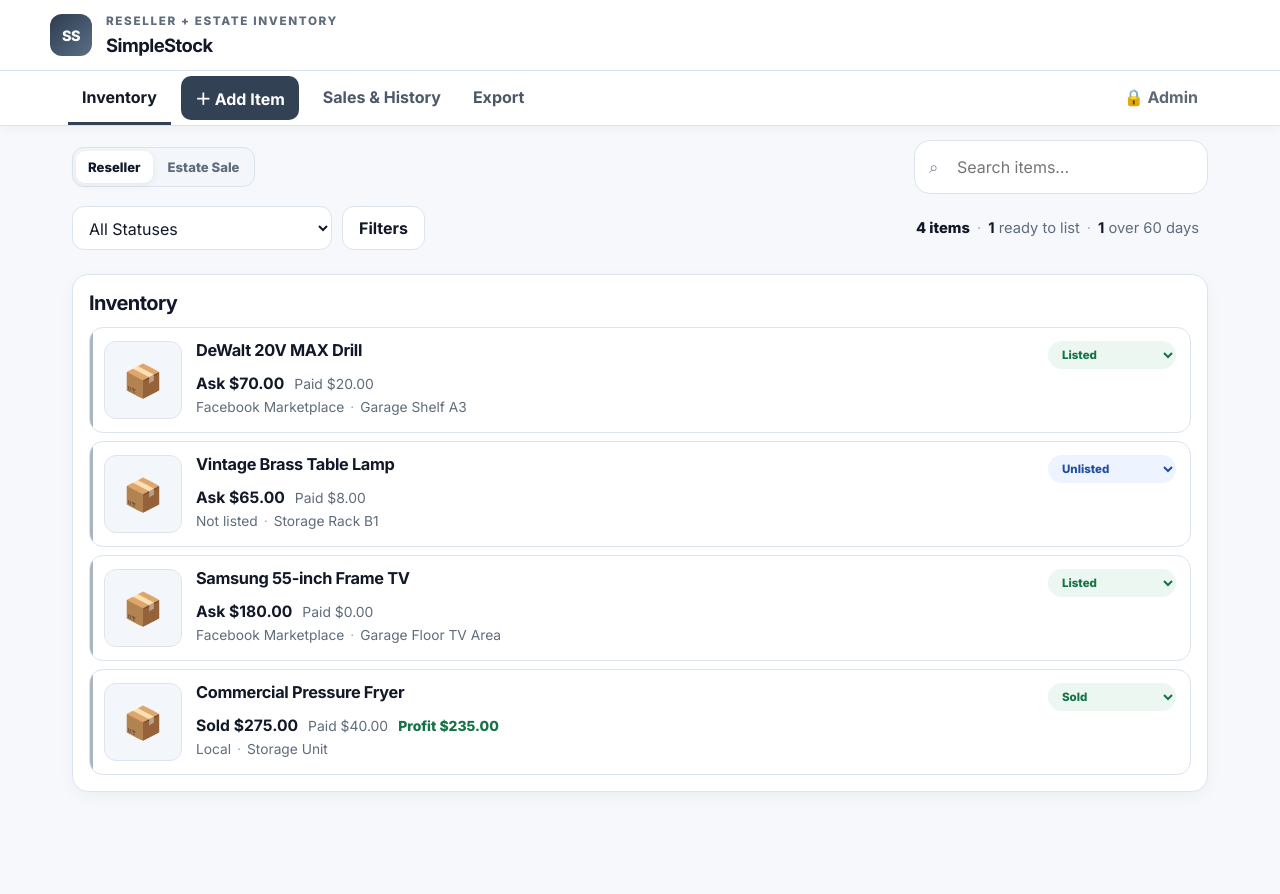
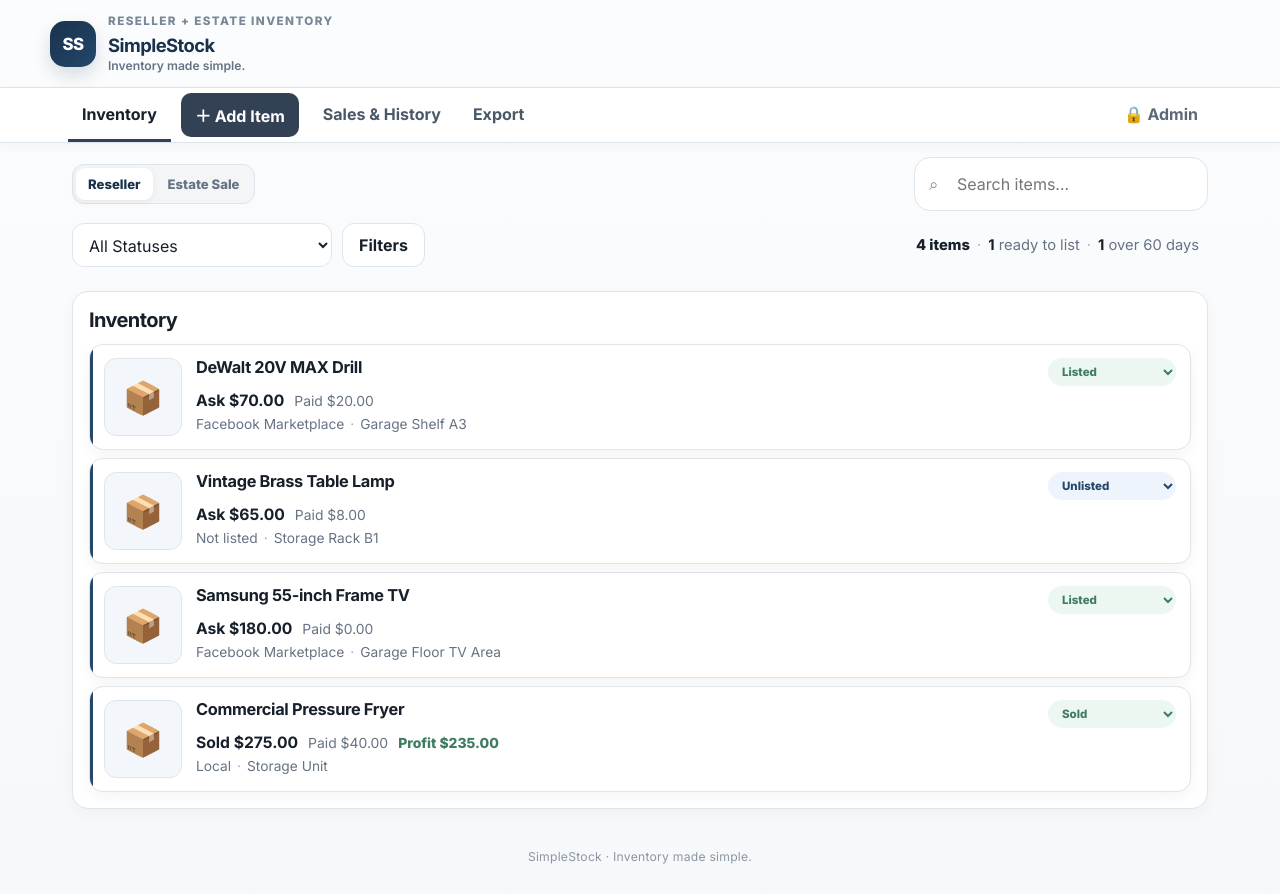
Before and after one commit to BigO2183/Asset-Tracker, a website: page index.html in a window 1280 px wide. Before the commit the page ends 814 px from the top, so only its background shows below. Drawn offline with Linux system fonts and the light colour scheme; no server answers.

Commit message:
Add files via upload
ux

```diff
--- a/index.html
+++ b/index.html
@@ -15,7 +15,7 @@
       <div class="brand-mark">SS</div>
       <div>
         <p class="eyebrow">RESELLER + ESTATE INVENTORY</p>
-        <h1>SimpleStock</h1>
+        <h1>SimpleStock</h1><span class="brand-tagline">Inventory made simple.</span>
       </div>
     </div>
   </header>
@@ -270,6 +270,8 @@
     </div>
   </dialog>
 
+  <footer class="brand-footer">SimpleStock · Inventory made simple.</footer>
+
   <div id="toast" class="toast hidden" role="status" aria-live="polite"></div>
 
   <script src="app.js"></script>
--- a/styles.css
+++ b/styles.css
@@ -1,28 +1,38 @@
 
 :root{
-  --bg:#f4f7fb;
-  --bg-2:#eef3fb;
+  --bg:#f7f8fa;
+  --bg-2:#f0f3f7;
   --panel:#ffffff;
-  --panel-soft:#fbfcfe;
-  --text:#111827;
-  --muted:#5f6c7b;
-  --line:#dce4ee;
-  --line-strong:#c7d3e1;
-  --primary:#2251e6;
-  --primary-strong:#12339b;
-  --primary-soft:#e8efff;
-  --dark:#0f172a;
-  --good:#157347;
-  --good-soft:#ebf7f0;
-  --warn:#946200;
-  --warn-soft:#fff6df;
-  --danger:#ba2d0b;
-  --danger-soft:#fff1ee;
-  --shadow:0 14px 34px rgba(15,23,42,.08);
-  --shadow-soft:0 6px 18px rgba(15,23,42,.06);
-  --radius-xl:24px;
-  --radius-lg:18px;
-  --radius-md:14px;
+  --panel-soft:#fbfcfd;
+  --text:#17202a;
+  --muted:#667384;
+  --line:#dfe5ec;
+  --line-strong:#cdd6e0;
+
+  --brand:#25476a;
+  --brand-strong:#18324c;
+  --brand-soft:#eaf0f6;
+
+  --accent:#4f7cac;
+  --accent-soft:#edf4fb;
+
+  --good:#3f7d61;
+  --good-soft:#edf7f1;
+
+  --warn:#9a6a27;
+  --warn-soft:#fff7e8;
+
+  --danger:#a84b3f;
+  --danger-soft:#fff1ef;
+
+  --dark:#17202a;
+
+  --shadow:0 10px 28px rgba(23,32,42,.07);
+  --shadow-soft:0 4px 14px rgba(23,32,42,.05);
+
+  --radius-xl:22px;
+  --radius-lg:17px;
+  --radius-md:13px;
 }
 *{box-sizing:border-box}
 html{scroll-behavior:smooth}
@@ -901,3 +911,208 @@ body{background:#f6f8fb}
     padding:9px 10px;
   }
 }
+
+
+/* v12 — SimpleStock branded theme */
+body{
+  background:
+    linear-gradient(180deg,#fbfcfd 0%,var(--bg) 100%);
+  color:var(--text);
+}
+
+.topbar{
+  background:rgba(251,252,253,.92);
+  border-bottom:1px solid var(--line);
+}
+
+.brand-wrap{
+  gap:12px;
+}
+
+.brand-mark{
+  width:46px;
+  height:46px;
+  border-radius:15px;
+  background:linear-gradient(135deg,var(--brand-strong),var(--brand));
+  color:#fff;
+  font-size:1.05rem;
+  box-shadow:0 8px 18px rgba(37,71,106,.18);
+}
+
+.topbar h1{
+  color:var(--brand-strong);
+  letter-spacing:-.03em;
+}
+
+.brand-tagline{
+  display:block;
+  margin-top:2px;
+  color:var(--muted);
+  font-size:.76rem;
+  font-weight:600;
+}
+
+.eyebrow{
+  color:#7a8796;
+  letter-spacing:.12em;
+}
+
+.primary-btn{
+  background:var(--brand);
+  color:#fff;
+  box-shadow:none;
+}
+
+.primary-btn:hover{
+  background:var(--brand-strong);
+}
+
+.secondary-btn{
+  background:#f4f6f8;
+  color:var(--text);
+  border:1px solid var(--line);
+}
+
+.secondary-btn.active-tab{
+  background:var(--brand);
+  color:#fff;
+  border-color:var(--brand);
+}
+
+.ghost-btn{
+  background:#fff;
+  color:var(--brand-strong);
+  border:1px solid var(--line);
+}
+
+.mode-switch{
+  background:#f3f5f7;
+  border-color:var(--line);
+}
+
+.mode-btn.active{
+  background:#fff;
+  color:var(--brand-strong);
+  box-shadow:0 2px 8px rgba(23,32,42,.06);
+}
+
+.search-wrap input{
+  background:#fbfcfd;
+}
+
+.search-wrap input:focus,
+input:focus,
+select:focus,
+textarea:focus{
+  border-color:#9fb5ca;
+  box-shadow:0 0 0 3px rgba(79,124,172,.10);
+}
+
+.item-card{
+  border-color:var(--line);
+  box-shadow:var(--shadow-soft);
+  background:#fff;
+}
+
+.item-card:hover{
+  border-color:#cfd9e4;
+}
+
+.item-card-accent{
+  width:3px;
+  background:var(--brand);
+}
+
+.status-pill.status-unlisted,
+.quick-status.status-unlisted{
+  background:var(--accent-soft);
+  color:var(--brand);
+}
+
+.status-pill.status-listed,
+.status-pill.status-sold,
+.quick-status.status-listed,
+.quick-status.status-sold{
+  background:var(--good-soft);
+  color:var(--good);
+}
+
+.status-pill.status-hold,
+.status-pill.status-donate-/-bulk,
+.status-pill.status-needs-attention,
+.quick-status.status-hold,
+.quick-status.status-donate-/-bulk,
+.quick-status.status-needs-attention{
+  background:var(--warn-soft);
+  color:var(--warn);
+}
+
+.sync-note{
+  background:var(--good-soft);
+  color:var(--good);
+}
+
+.friendly-chip{
+  background:#f6f8fa;
+  border-color:var(--line);
+}
+
+.money-strip span,
+.sales-summary span,
+.detail-label,
+.quick-picks-head span,
+.sales-section-title{
+  color:#7b8795;
+}
+
+.sales-summary>div{
+  background:#fbfcfd;
+  border-color:var(--line);
+}
+
+.photo-picker{
+  background:var(--brand);
+  box-shadow:none;
+}
+
+.photo-intake{
+  background:#f8fafc;
+  border-color:#e4e9ef;
+}
+
+.more-details-btn{
+  background:#f4f6f8;
+  color:#526171;
+}
+
+.quick-pick{
+  background:#fff;
+  border-color:var(--line);
+}
+
+.details-btn{
+  color:var(--brand);
+}
+
+.toast{
+  background:var(--brand-strong);
+}
+
+.brand-footer{
+  max-width:1120px;
+  margin:18px auto 30px;
+  padding:0 22px;
+  text-align:center;
+  color:#8a96a4;
+  font-size:.76rem;
+  letter-spacing:.02em;
+}
+
+@media(max-width:760px){
+  .brand-tagline{
+    font-size:.7rem;
+  }
+  .brand-footer{
+    padding:0 14px;
+  }
+}
```
Also changed, not shown: README.md.
